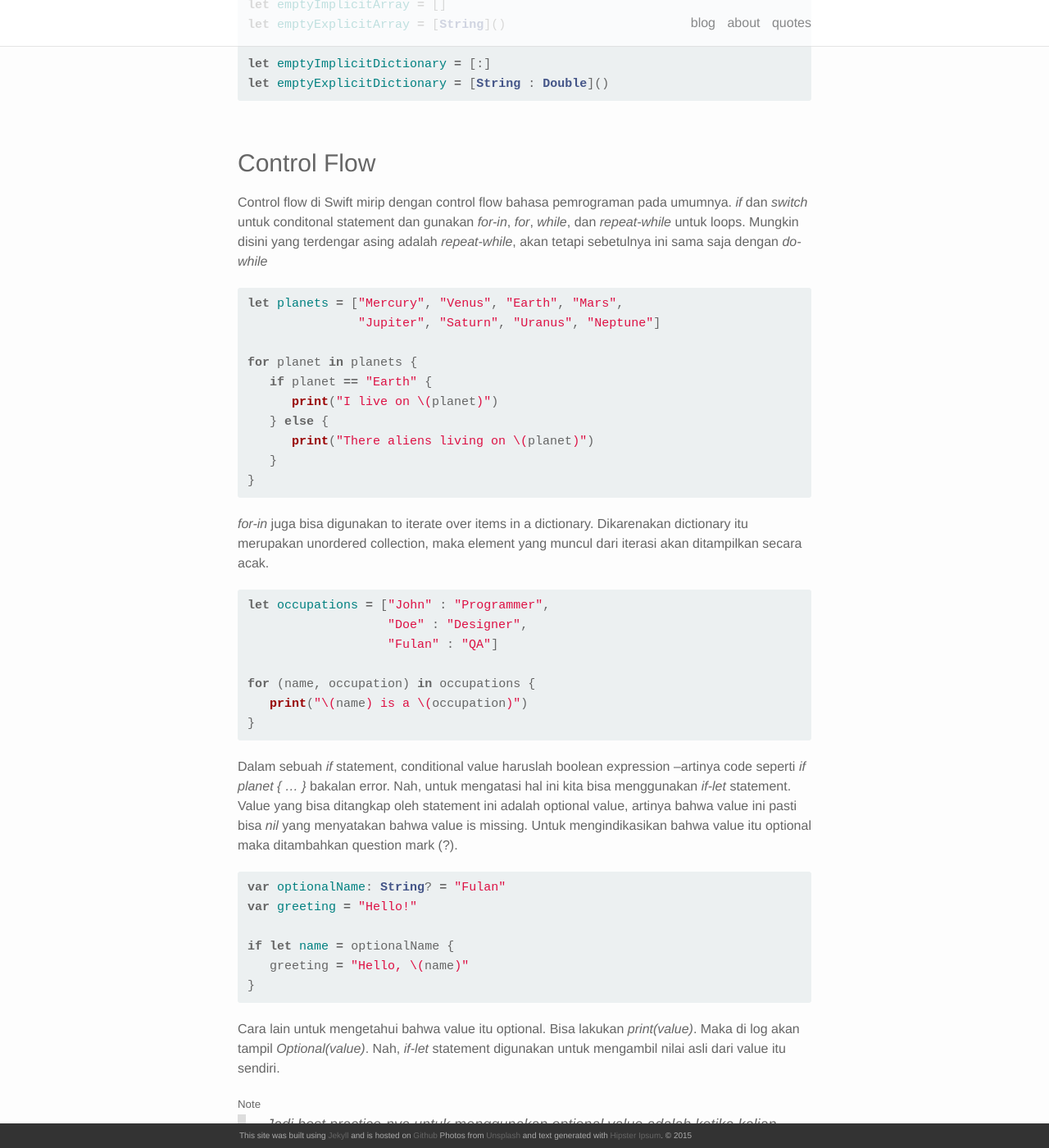
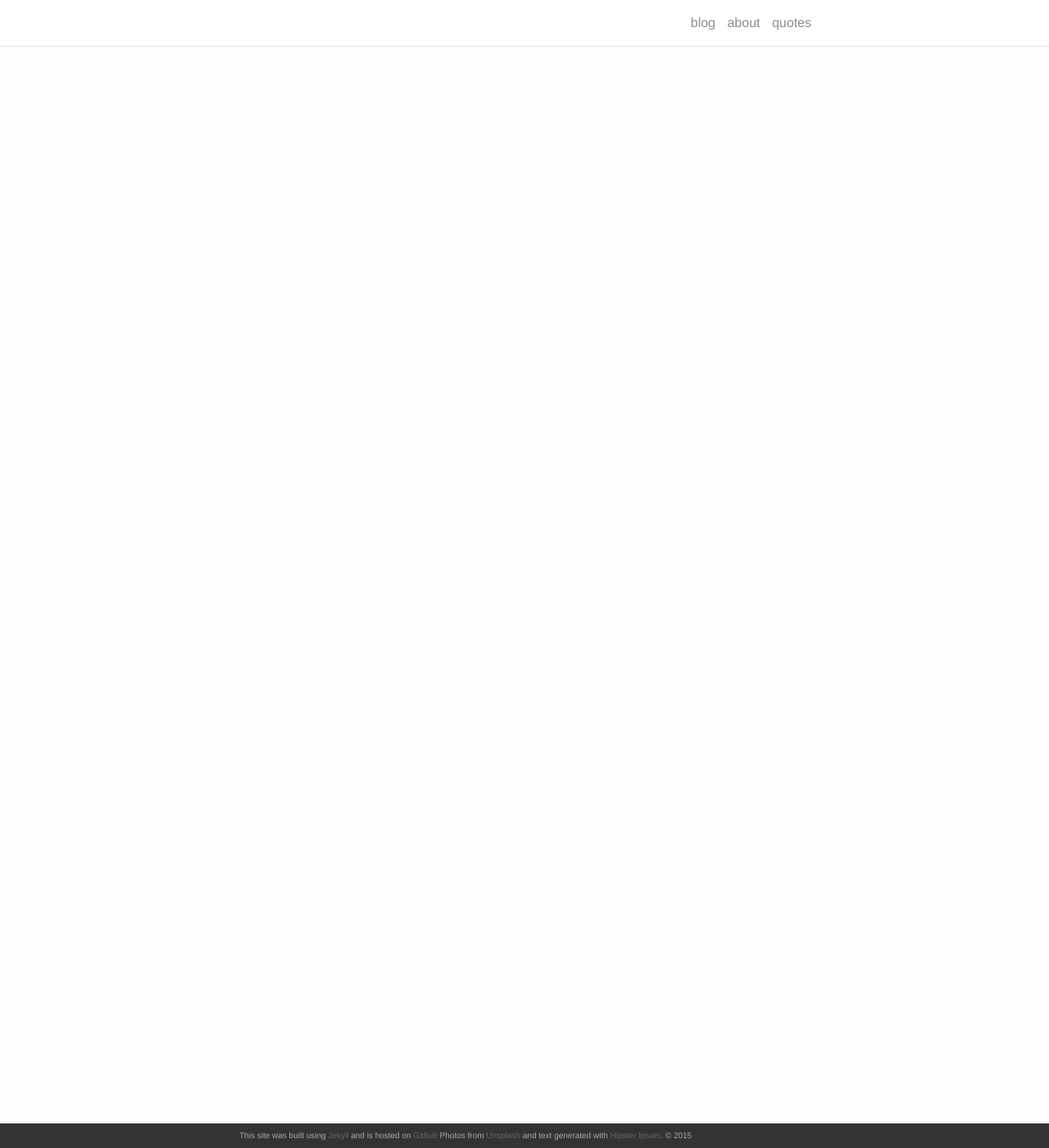
Before and after one commit to mnuruddin/mnuruddin.github.io, a Jekyll site: the page built from _posts/2016-03-28-hello-swift.markdown, in a window 1280 px wide and 1400 px high, scrolled down 1823 px. Shown: the whole window at 82% size. Built offline with Jekyll 4.4.1, drawn with Linux system fonts in a browser that asks for light colours; nearby versions of some CDN libraries; some of the changed text lies outside the part shown.

Commit message:
Update post content.

```diff
--- a/_posts/2016-03-28-hello-swift.markdown
+++ b/_posts/2016-03-28-hello-swift.markdown
@@ -23,7 +23,7 @@
 
 Ane mulai dari **The Basics** dulu, sehingga kalian bisa start writing code in Swift.
 
-##### Note
+<!-- ##### Note
 <blockquote>
 	Kalian bisa sekalian membuka playground di Xcode untuk coba secara live dari apa yang ane jabarin disini. Sehingga kalian bisa melakukan improvisasi. Caranya, File > New > Playground (⌥⇧⌘N)<br/><br/>Playground itu sebuah interactive Swift coding environment yang langsung menampilkan result dari code yang kalian bikin.
 </blockquote>
@@ -207,7 +207,7 @@
 } while m < 100
 m
 
-{% endhighlight %}
+{% endhighlight %} -->
 
 Nah, pembahasan mengenai **The Basics** dari Swift ini memang sengaja ane potong2 menjadi beberapa part. Bukan lain bukan apa, supaya ga terlalu banyak yang dibahas dalam satu waktu dan supaya jadi lebih nyaman aja memahaminya. Ane juga sengaja untuk membahas bener2 dari awal supaya kalian yang (baru) ingin memahami Swift akan lebih mudah untuk paham. For the next part akan dibahas mengenai **Functions and Closures**.
 
```
